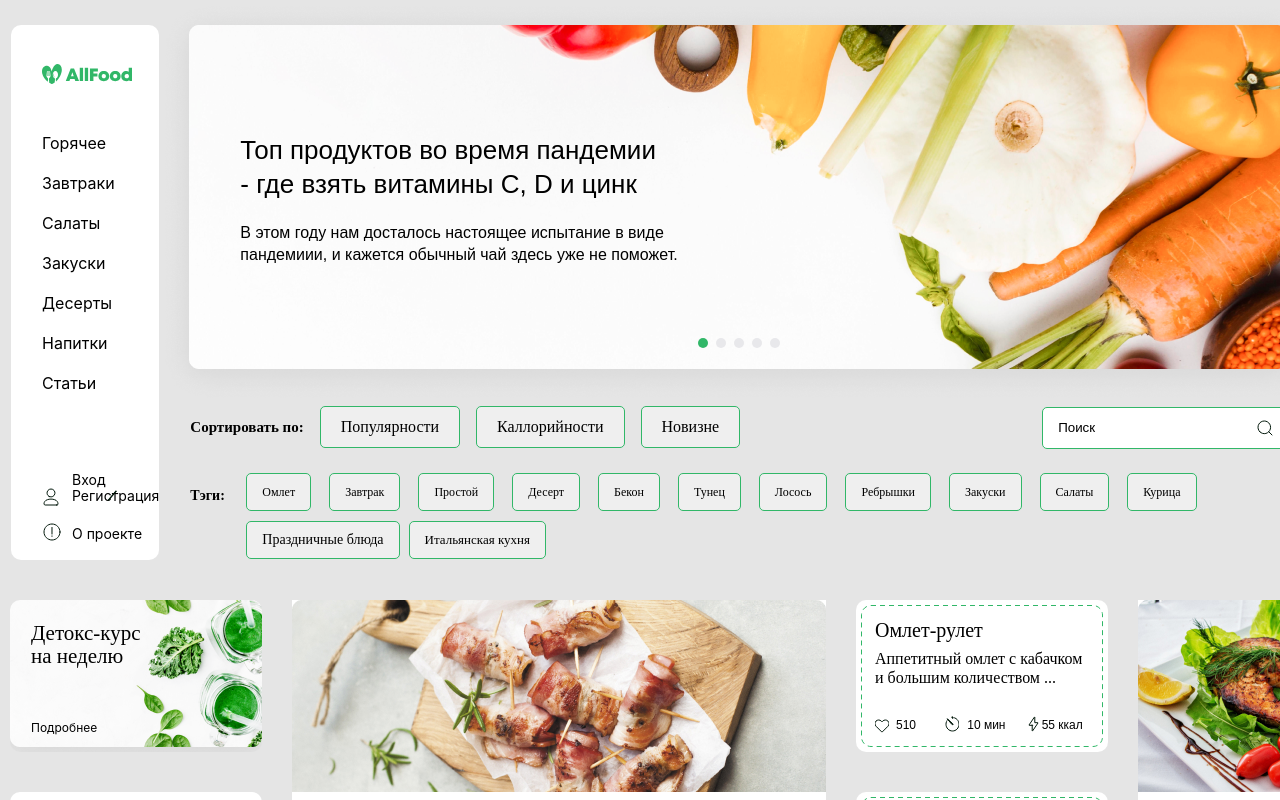
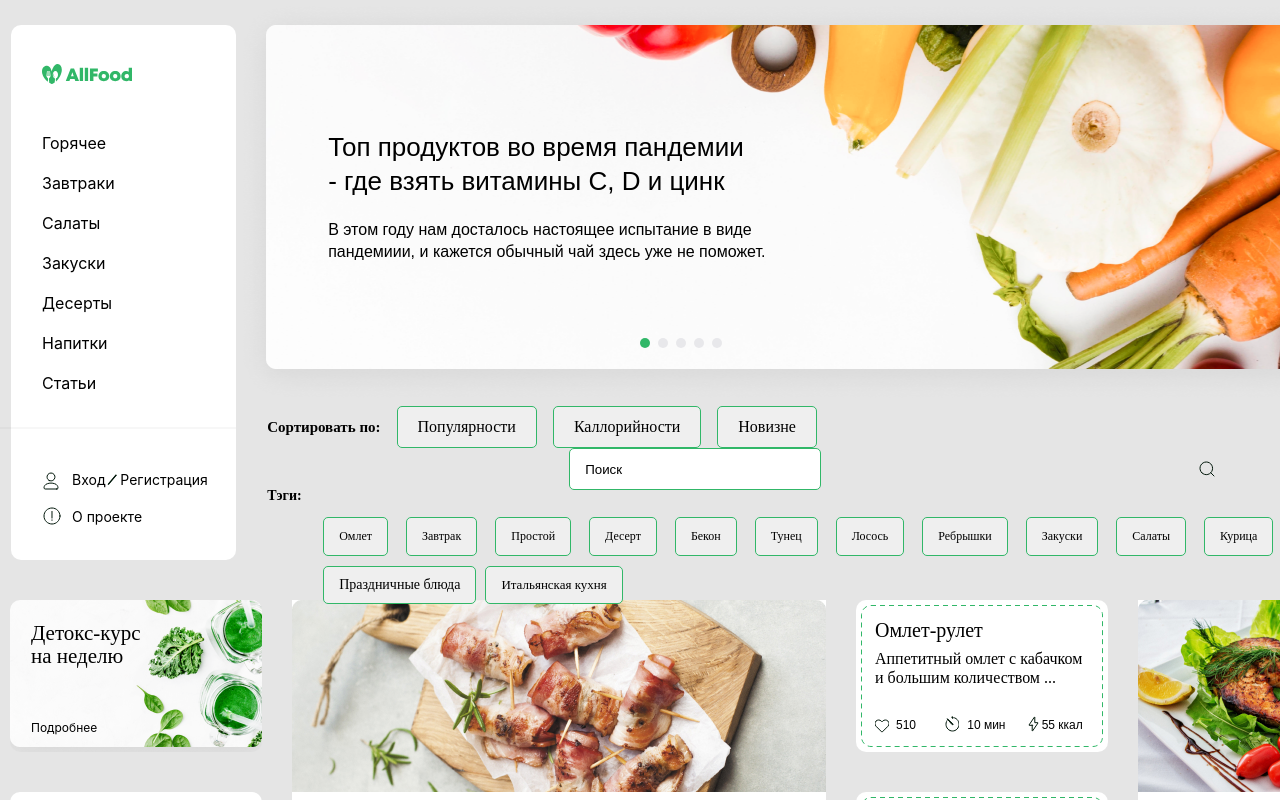
Before and after one commit to attorney2005/food-market, a React (Create React App) app in the folder my-app/: page / in a window 1280 px wide. Shown: the top 800 px of the page. Built offline with nearby package versions, Linux system fonts and the light colour scheme.

Commit message:
Refactoring

```diff
--- a/my-app/src/components/footer/footer.scss
+++ b/my-app/src/components/footer/footer.scss
@@ -13,7 +13,7 @@
   width: 1380px;
   height: 2px;
   left: 30px;
-  opacity: 0;
+  opacity: 0.3;
 }
 
 .footer:hover:before{
--- a/my-app/src/components/header-aside/header-aside.scss
+++ b/my-app/src/components/header-aside/header-aside.scss
@@ -19,7 +19,7 @@
   height: 2px;
   bottom: 131px;
   right: 0;
-  opacity: 0;
+  opacity: 0.3;
 }
 
 .header__aside:hover:before{
--- a/my-app/src/components/header-presentation/header-presentation.scss
+++ b/my-app/src/components/header-presentation/header-presentation.scss
@@ -2,10 +2,10 @@
 .header__presentation {
   position: relative;
   float: right;
-  padding-top: 134px;
-  padding-left: 81px;
-  width: 1098px;
-  height: 344px;
+  padding-top: 131px;
+  padding-left: 92px;
+  //width: 1098px;
+  height: 368px;
   background-size: 1098px, auto;
   border-radius: 10px;
   background: url(../../header-pictures/pic.png) no-repeat;
@@ -31,7 +31,7 @@
 
 .header__form {
   position: absolute;
-  bottom: 113px;
+  bottom: 134px;
   right: 558px;
 }
 
--- a/my-app/src/components/sort-teg/sort-teg-container.scss
+++ b/my-app/src/components/sort-teg/sort-teg-container.scss
@@ -1,6 +1,6 @@
 
 .sort__teg-container {
-  padding: 24px 0 0 69px;
+  padding: 27px 0 0 69px;
 }
 
 .header__sort-teg-title {
```
